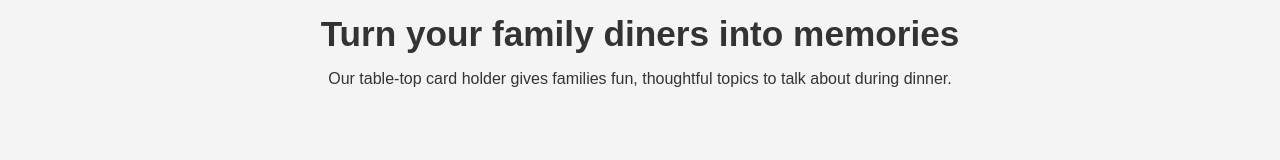
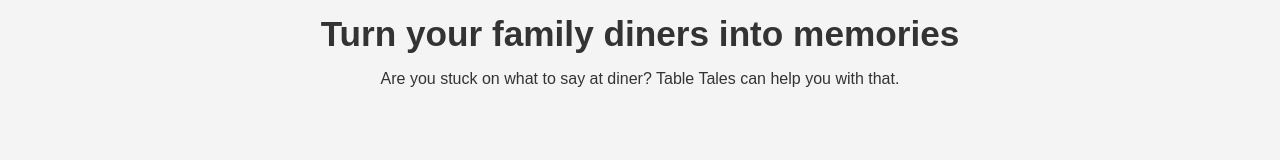
Before and after one commit to CharlotteKezirian123/TableTales, a plain HTML site: page index.html in a window 1280 px wide. Shown: the part 209-369 px from the top of the page. Drawn offline with Linux system fonts and the light colour scheme.

Commit message:
Update index.html

```diff
--- a/index.html
+++ b/index.html
@@ -75,7 +75,7 @@
 
   <section class="hero">
     <h1>Turn your family diners into memories</h1>
-    <p>Our table‑top card holder gives families fun, thoughtful topics to talk about during dinner.</p>
+    <p>Are you stuck on what to say at diner? Table Tales can help you with that.</p>
   </section>
 
   <div class="container">
```
